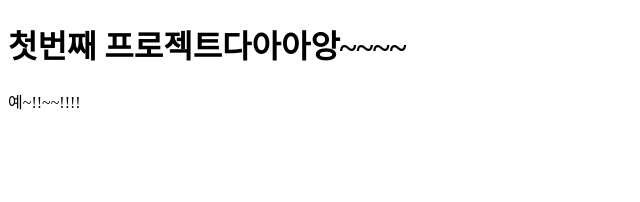
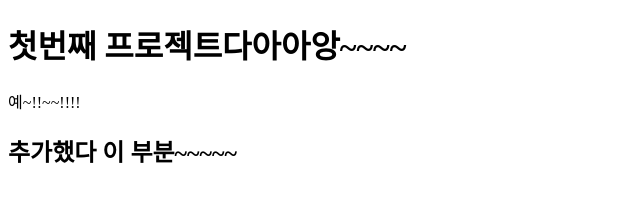
Before and after one commit to joon3040/number-guess-game, a plain HTML site: page index.html in a window 1280 px wide. Shown: the whole page, without its empty margins (0-640 px from the left). Drawn offline with Linux system fonts and the light colour scheme.

Commit message:
second commit

```diff
--- a/index.html
+++ b/index.html
@@ -9,5 +9,6 @@
   <body>
     <h1>첫번째 프로젝트다아아앙~~~~</h1>
     <p>예~!!~~!!!!</p>
+    <h2>추가했다 이 부분~~~~~</h2>
   </body>
 </html>
```
